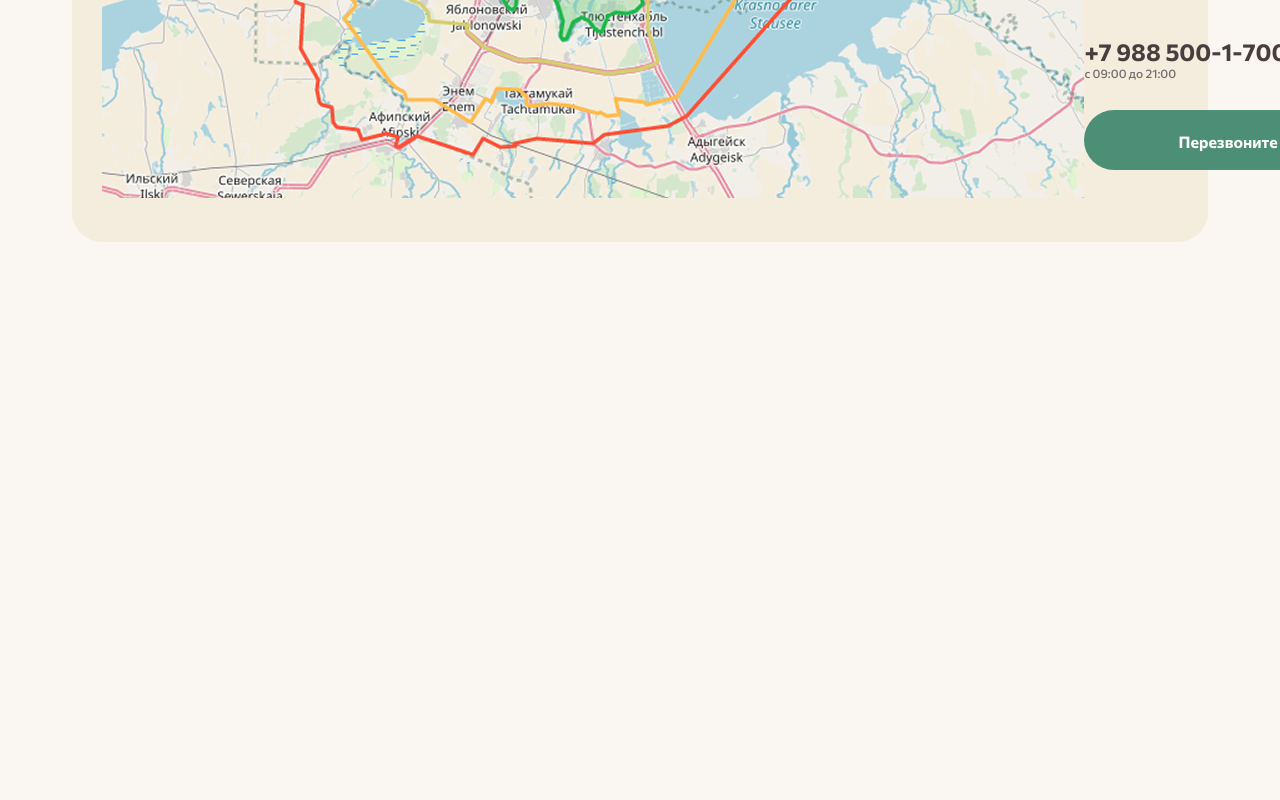
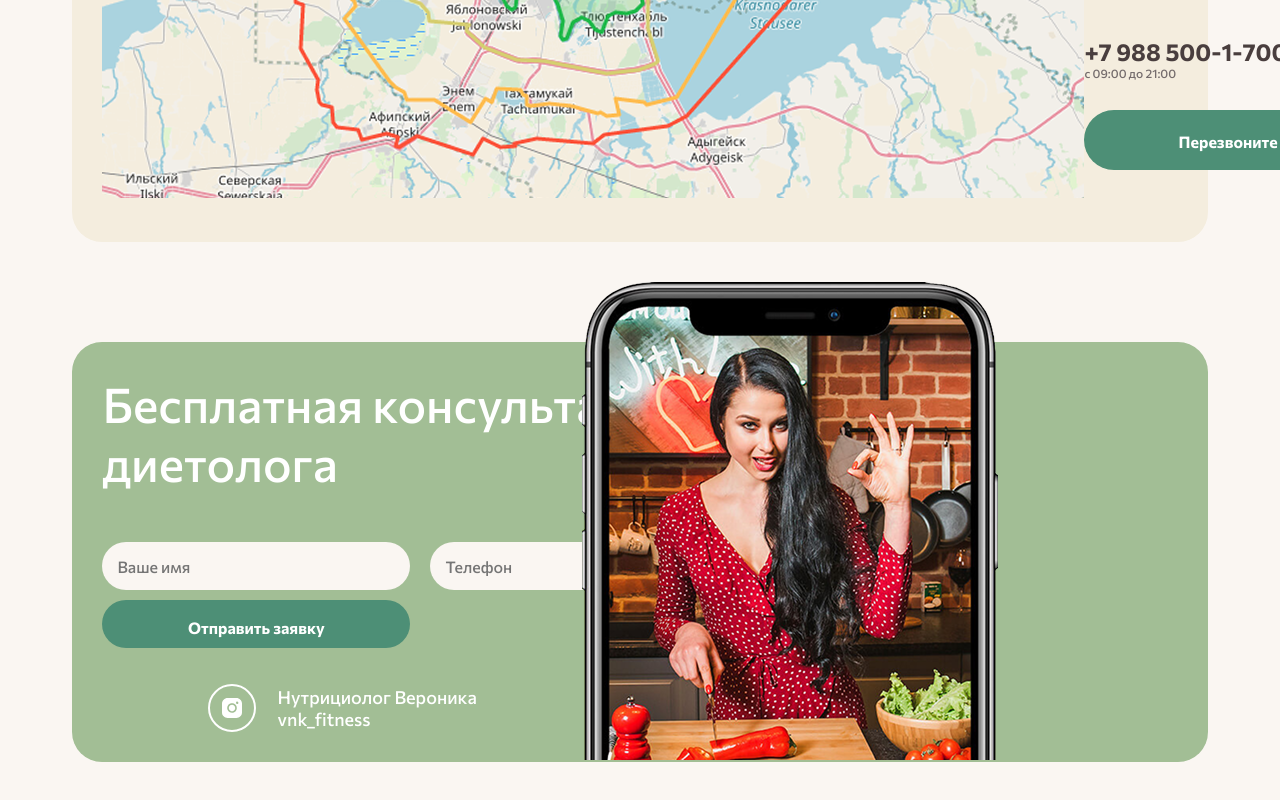
Before and after one commit to mansurjurakhonzoda/Time-to-eat, a plain HTML site: page index.html in a window 1280 px wide. Shown: the part 5057-5857 px from the top of the page. Before the commit the page ends 5349 px from the top, so only its background shows below. Drawn offline with Linux system fonts and the light colour scheme.

Commit message:
tens section

```diff
--- a/index.html
+++ b/index.html
@@ -360,6 +360,27 @@
             </div>
         </div>
     </div>
+
+    <div class="tens_section">
+        <div class="people">
+            <p>Бесплатная консультация <br>
+                диетолога</p>
+            <form action="form">
+                <input type="text" placeholder="Ваше имя">
+                <input type="tel" placeholder="Телефон">
+                <button>Отправить заявку</button>
+            </form>
+        </div>
+
+        <div class="image">
+            <img src="./images/cta 1.png" alt="" id="women">
+            <div class="info">
+                <img src="./images/Group 14.svg" alt="">
+                <p>Нутрициолог Вероника
+                    vnk_fitness</p>
+            </div>
+        </div>
+    </div>
 </body>
 
 </html>
--- a/style.css
+++ b/style.css
@@ -857,3 +857,86 @@ h1 {
   background-color: #4d8f76;
   border: none;
 }
+.tens_section {
+  width: 84%;
+  height: 360px;
+  margin: 100px auto 50px;
+  background-color: #a2be95;
+  border-radius: 30px;
+  padding: 30px;
+  display: flex;
+  align-items: center;
+  justify-content: space-between;
+}
+.people {
+  width: 891px;
+  height: 356px;
+}
+.people p {
+  font-weight: 500;
+  font-size: 48px;
+  color: #ffffff;
+  margin-bottom: 50px;
+}
+.people form {
+  width: 636px;
+  height: 116px;
+  display: flex;
+  flex-wrap: wrap;
+}
+.people form input {
+  width: 278px;
+  height: 22px;
+  border-radius: 40px;
+  padding: 13px 15px;
+  background-color: #faf6f2;
+  font-weight: 500;
+  font-size: 16px;
+  color: #493e3e;
+  margin-right: 20px;
+  border: none;
+}
+.people form input:nth-child(2) {
+  margin: 0;
+}
+.people form button {
+  width: 308px;
+  height: 48px;
+  border-radius: 40px;
+  padding: 13px 15px;
+  text-align: center;
+  background-color: #4d8f76;
+  border: none;
+  font-weight: 700;
+  font-size: 16px;
+  line-height: 30px;
+  color: #ffffff;
+}
+.image {
+  width: 416px;
+  height: 416px;
+  position: relative;
+}
+#women {
+  position: absolute;
+  z-index: 1;
+  bottom: 0px;
+  right: 180px;
+}
+.info {
+  width: 270px;
+  height: 48px;
+  display: flex;
+  align-items: center;
+  justify-content: space-between;
+  position: absolute;
+  z-index: 2;
+  top: 340px;
+  right: 700px;
+}
+.info p {
+  width: 200px;
+  font-weight: 500;
+  font-size: 18px;
+  color: #ffffff;
+}
```
Also changed, not shown: images/Group 14.svg (added), images/cta 1.png (added).
